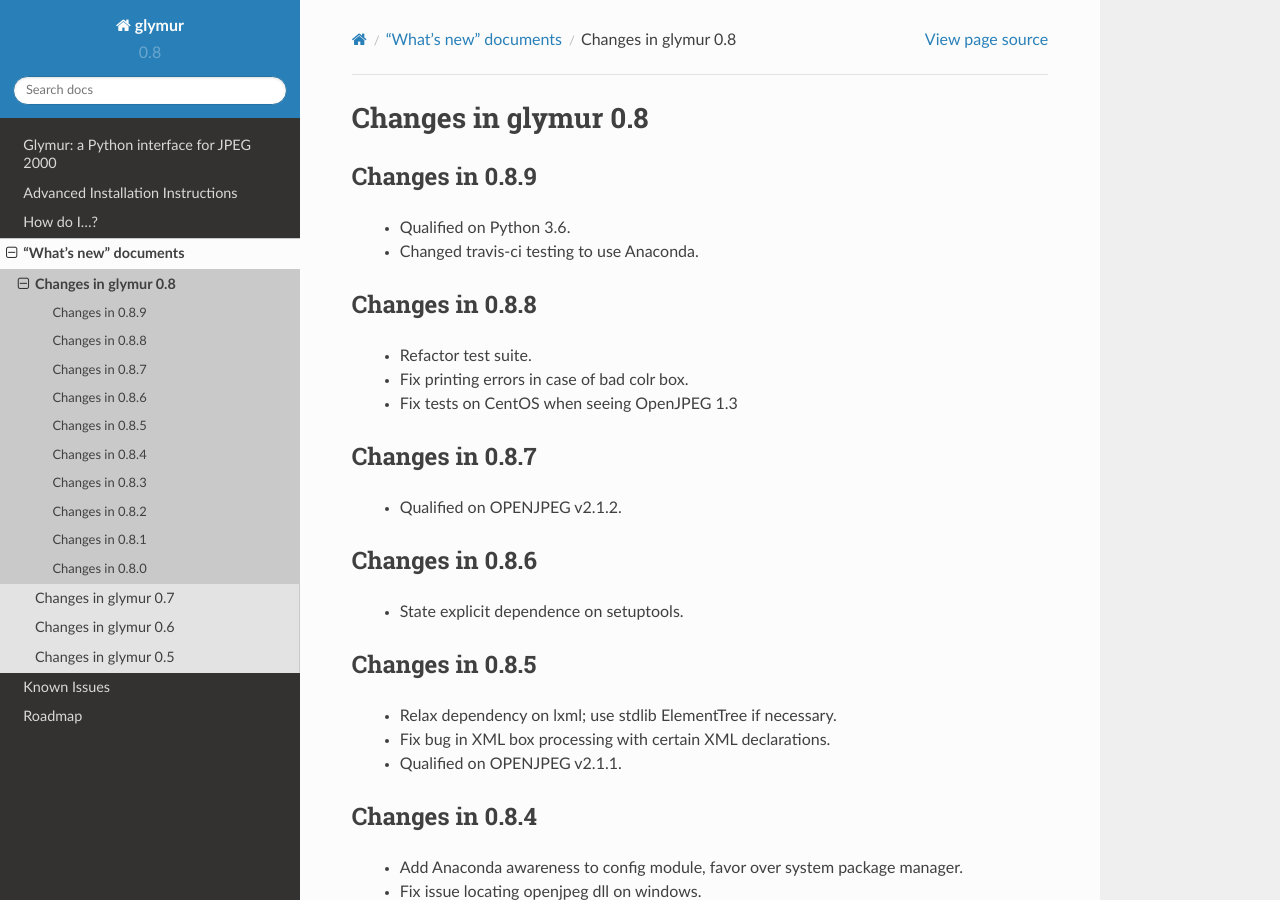
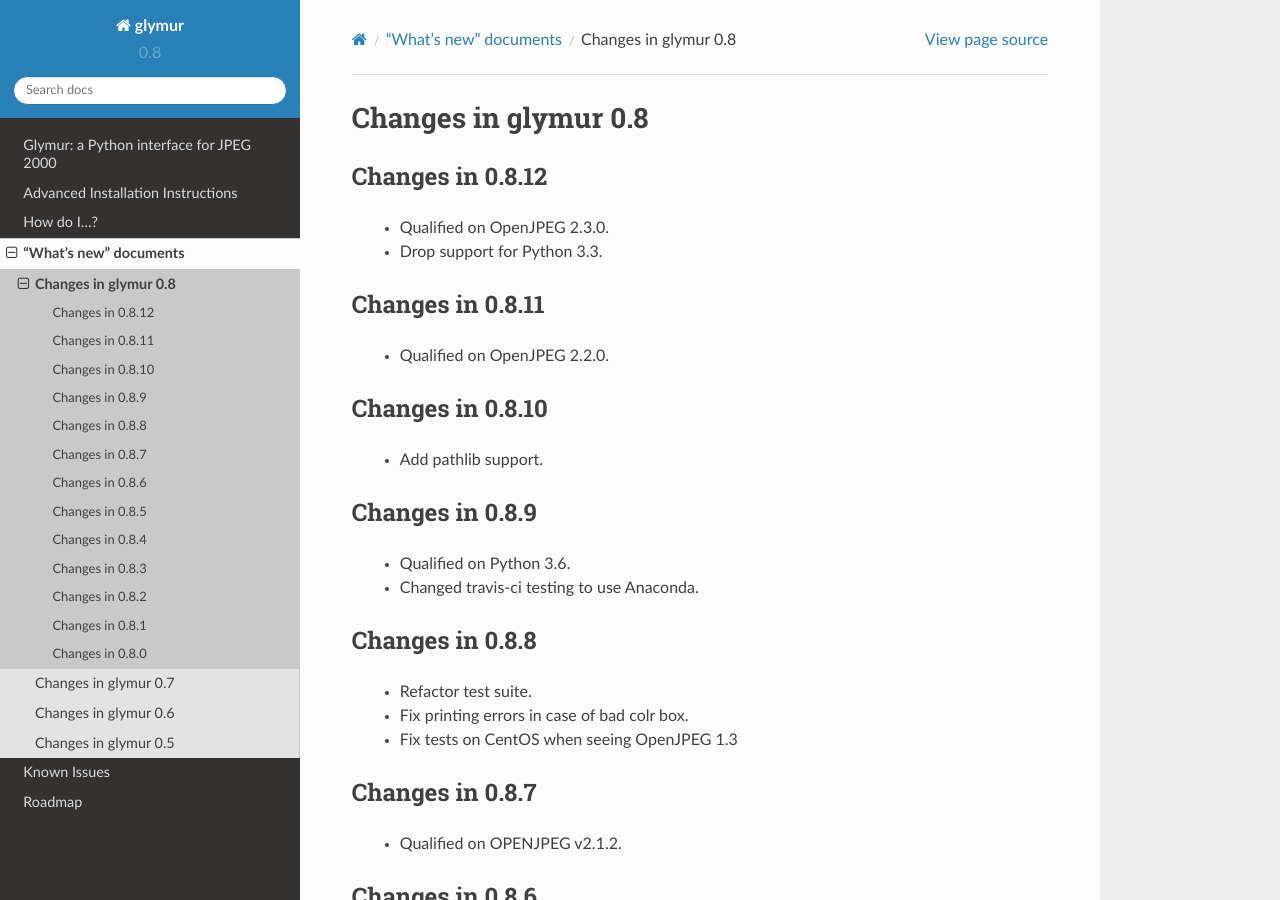
Before and after one commit to quintusdias/glymur, a Sphinx documentation site: the page built from docs/source/whatsnew/0.8.rst, in a window 1280 px wide and 900 px high. Built offline with Sphinx 7.4.7 and the Read the Docs theme 2.0.0, drawn with Linux system fonts in a browser that asks for light colours.

Commit message:
Drop support for python 3.3 in LTS

```diff
--- a/docs/source/introduction.rst
+++ b/docs/source/introduction.rst
@@ -17,8 +17,7 @@
 fall back upon the standard library's **ElementTree** if **lxml** is not
 available.
 
-Glymur works on Python versions 2.7, 3.3, 3.4, 3.5 and 3.6.  If you have Python
-2.6, you should use the 0.5 series of Glymur.
+Glymur works on Python versions 2.7, 3.4, 3.5 and 3.6.
 
 For more information about OpenJPEG, please consult http://www.openjpeg.org.
 
--- a/docs/source/whatsnew/0.8.rst
+++ b/docs/source/whatsnew/0.8.rst
@@ -1,6 +1,19 @@
 =====================
 Changes in glymur 0.8
 =====================
+
+Changes in 0.8.12
+=================
+    * Qualified on OpenJPEG 2.3.0.
+    * Drop support for Python 3.3.
+
+Changes in 0.8.11
+=================
+    * Qualified on OpenJPEG 2.2.0.
+
+Changes in 0.8.10
+=================
+    * Add pathlib support.
 
 Changes in 0.8.9
 =================
```
Also changed, not shown: README.md (+1 -1 lines), .travis.yml, 2 other files.
